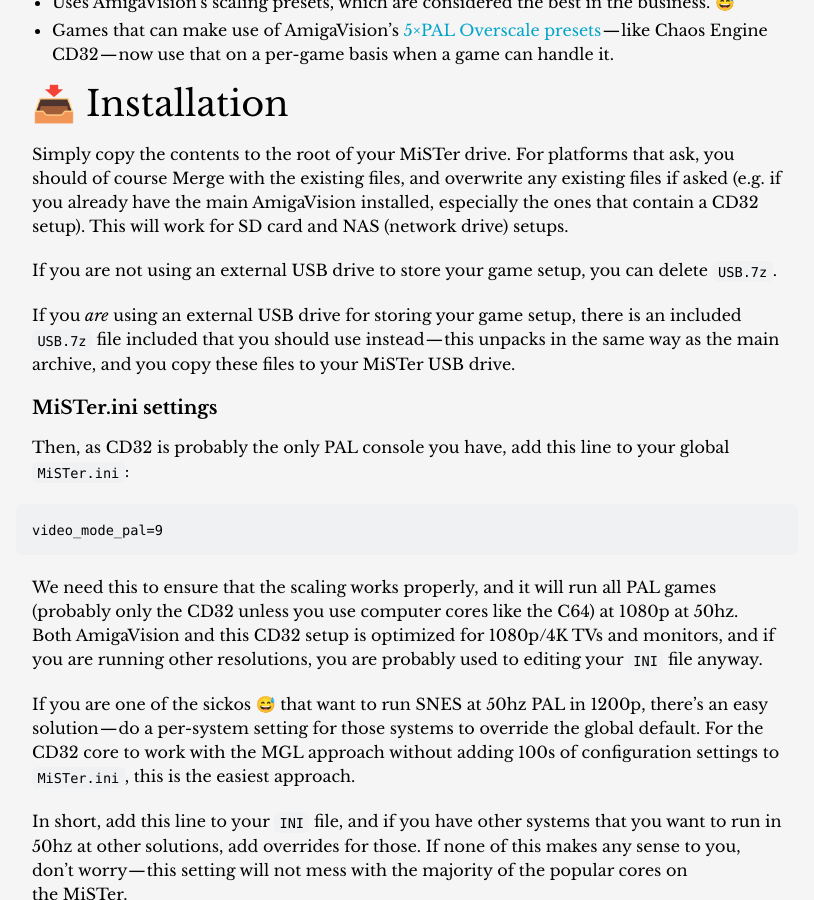
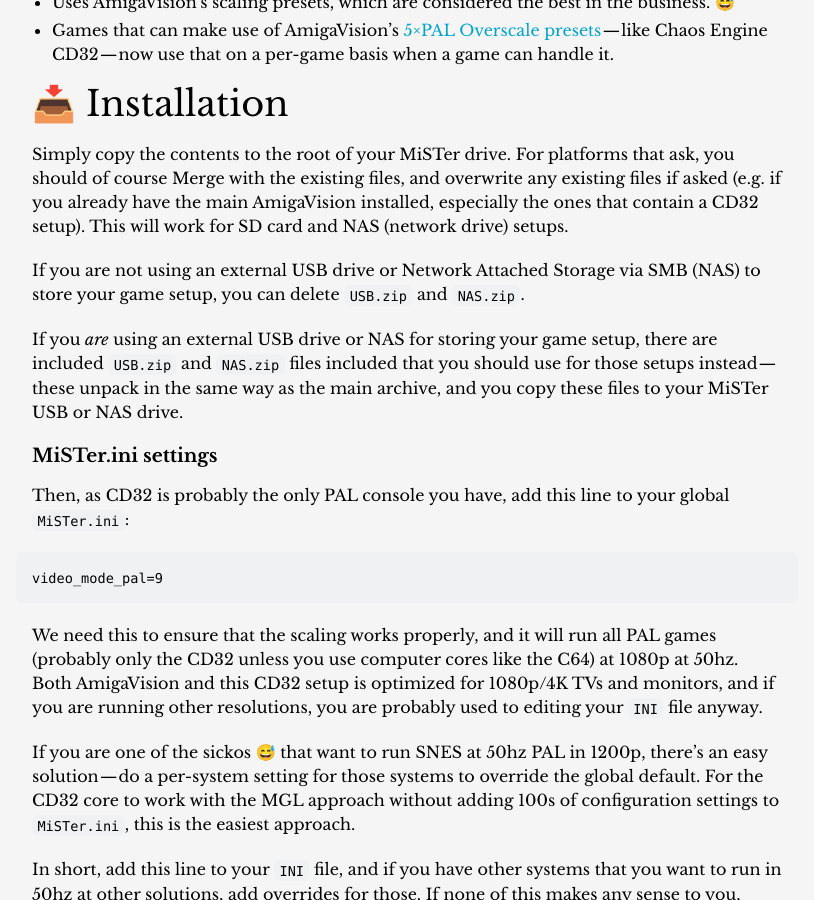
Before and after one commit to amigavision/amigavision.github.io, a Jekyll site: the page built from cd32.md, in a window 1280 px wide and 900 px high, scrolled down 1215 px. Shown: the whole window, without its empty margins (233-1047 px from the left). Built offline with Jekyll 4.4.1, drawn with Linux system fonts in a browser that asks for light colours.

Commit message:
Update with NAS instructions

```diff
--- a/cd32.md
+++ b/cd32.md
@@ -22,9 +22,9 @@
 
 Simply copy the contents to the root of your MiSTer drive. For platforms that ask, you should of course Merge with the existing files, and overwrite any existing files if asked (e.g. if you already have the main AmigaVision installed, especially the ones that contain a CD32 setup). This will work for SD card and NAS (network drive) setups.
 
-If you are not using an external USB drive to store your game setup, you can delete `USB.7z`.
+If you are not using an external USB drive or Network Attached Storage via SMB (NAS) to store your game setup, you can delete `USB.zip` and `NAS.zip`.
 
-If you *are* using an external USB drive for storing your game setup, there is an included `USB.7z` file included that you should use instead — this unpacks in the same way as the main archive, and you copy these files to your MiSTer USB drive.
+If you *are* using an external USB drive or NAS for storing your game setup, there are included `USB.zip` and `NAS.zip` files included that you should use for those setups instead — these unpack in the same way as the main archive, and you copy these files to your MiSTer USB or NAS drive.
 
 ### MiSTer.ini settings
 
```
